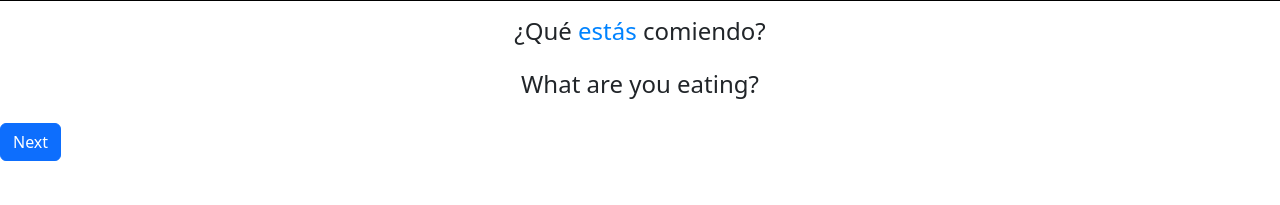
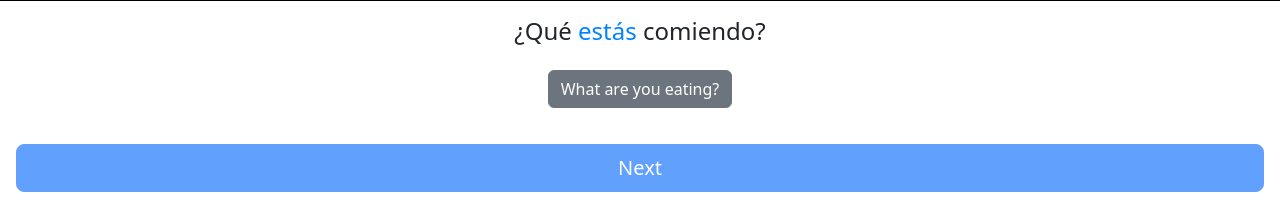
Before and after one commit to rshah98626/immerse, a Next.js app: page /components/lessons/VideoPronunciationLesson in a window 1280 px wide. Shown: the part 1279-1484 px from the top of the page. Before the commit the page ends 1440 px from the top, so only its background shows below. Built offline with nearby package versions, Linux system fonts and the light colour scheme; grey boxes are pictures that could not be loaded.

Commit message:
feat: polish on video lesson (#8)
15 mins

```diff
--- a/pages/components/lessons/VideoPronunciationLesson.tsx
+++ b/pages/components/lessons/VideoPronunciationLesson.tsx
@@ -1,12 +1,14 @@
+import { useState } from 'react';
 import { Button, Ratio } from 'react-bootstrap';
 
 export default function VideoPronunciationLesson(props: {
   incrementIndex: () => void,
 }) {
+  const [acknowledged, setAcknowledged] = useState(false)
   return (
     <div>
       <Ratio aspectRatio={"1x1"}>
-        <video controls >
+        <video controls>
           <source src="/videos/whatAreYouEating.mp4" type="video/mp4" />
         </video>
       </Ratio>
@@ -14,9 +16,24 @@ export default function VideoPronunciationLesson(props: {
         <h4>¿Qué <span style={{ color: '#0083ff' }}>estás</span> comiendo?</h4>
       </div>
       <div style={{ display: 'flex', justifyContent: 'center', margin: "1em" }}>
-        <h4>What are you eating?</h4>
+        <Button
+          variant={acknowledged ? 'success': 'secondary'}
+          onClick={() => setAcknowledged(true)}
+        >
+          {acknowledged ? '✅' : ''} What are you eating?
+        </Button>
       </div>
-      <Button variant='primary' onClick={props.incrementIndex}>Next</Button>
+      <div style={{ display: 'flex', justifyContent: 'center', margin: "1em", marginTop: "2em" }}>
+        <Button
+          className="btn-block mr-1 mt-1 btn-lg"
+          variant='primary'
+          onClick={props.incrementIndex}
+          disabled={!acknowledged}
+          style={{ width: "100%" }}
+        >
+          Next
+        </Button>
+      </div>
     </div>
   )
 }
```
